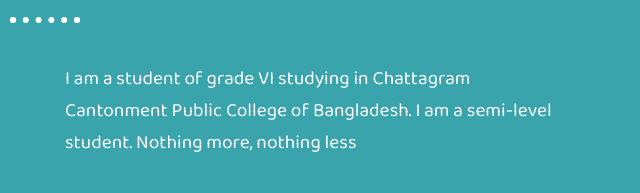
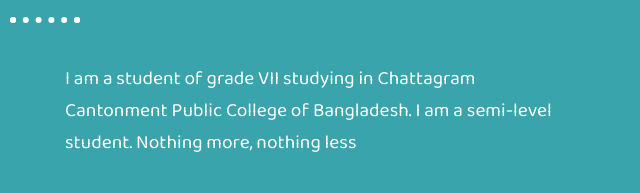
Before and after one commit to tasin000/portfolio, a plain HTML site: page index.html in a window 1280 px wide. Shown: the part 705-898 px from the top of the page, 595-1235 px from the left. Drawn offline with Linux system fonts and the light colour scheme; a web font is replaced by a local one.

Commit message:
Update index.html

```diff
--- a/index.html
+++ b/index.html
@@ -67,7 +67,7 @@
             </div>
 
             <div class="about-me-desc col-6">
-                <p>I am a student of grade VI studying in Chattagram Cantonment Public College of Bangladesh. I am a semi-level student. Nothing more, nothing less</p><br>
+                <p>I am a student of grade VII studying in Chattagram Cantonment Public College of Bangladesh. I am a semi-level student. Nothing more, nothing less</p><br>
                 <p>I am trying to become a master in web design, development and so on. Good in Python, front end in web development, basic in C</p>
 
                 <hr class="about-me-hr">
```
